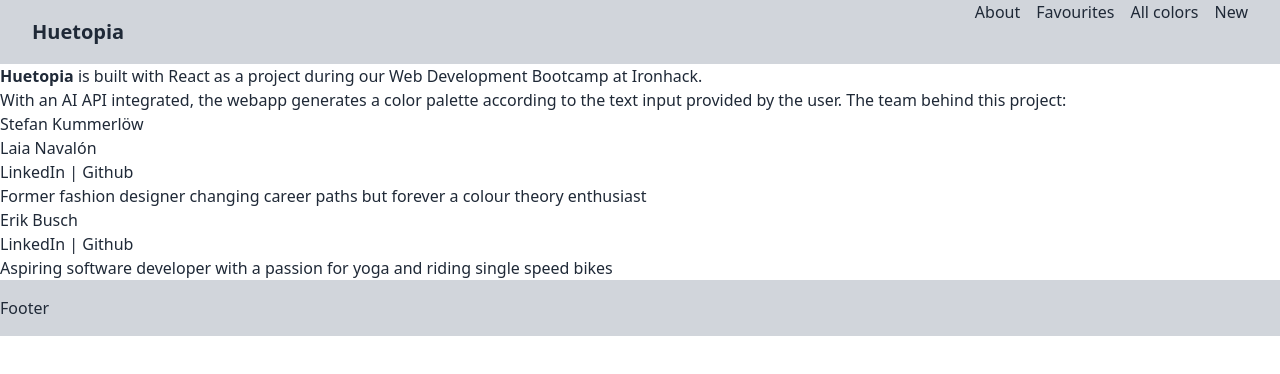
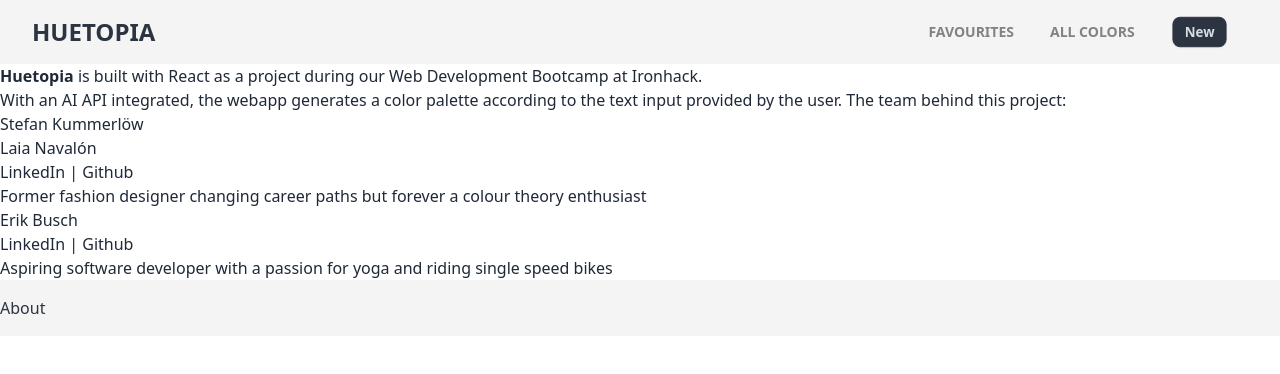
Before and after one commit to Huetopia/Huetopia, a React (Vite) app: page /about in a window 1280 px wide. Shown: the top 374 px of the page. Built offline with nearby package versions, Linux system fonts and the light colour scheme; the HTML template or start-up script is replaced by a standard one.

Commit message:
Style Navbar, Footer + add custom colors to tailWind.config

```diff
--- a/src/components/ColorPalettesList.jsx
+++ b/src/components/ColorPalettesList.jsx
@@ -31,7 +31,7 @@ function ColorPalettesList(props) {
         {props.url === "palettes" &&
           <h1 className="font-bold text-neutral">ALL COLORS</h1>
         }
-        <hr />
+        <hr className="border-neutral" />
       </div>
       <div className="flex flex-wrap text-neutral">
         {palettes === null ? (
--- a/src/components/Footer.jsx
+++ b/src/components/Footer.jsx
@@ -1,5 +1,11 @@
+import { Link } from "react-router-dom";
+
 export const Footer = () => {
   return (
-    <div className="w-full bg-gray-300 py-4">Footer</div>
+    <div className="w-full bg-bggrey py-4">
+      <Link className="text-neutral hover:black" to="/about">
+        About
+      </Link>
+    </div>
   );
 };
--- a/src/components/Navbar.jsx
+++ b/src/components/Navbar.jsx
@@ -1,40 +1,33 @@
 import { useState } from "react";
-import { Link } from "react-router-dom";
+import { Link, NavLink } from "react-router-dom";
 
 export const Navbar = () => {
   const [isMenuOpen, setIsMenuOpen] = useState(false);
 
   return (
-    <div className="bg-gray-300">
+    <div className="bg-bggrey">
       <div className="max-w-7xl mx-auto px-4 sm:px-6 lg:px-8">
-        <div className="flex justify-between h-16">
-          <div className="flex">
-            <div className="flex-shrink-0 flex items-center">
+        <div className="flex justify-between items-center h-16">
               <Link to="/">
-                <div className="text-xl font-bold">Huetopia</div>
+                <div className="text-2xl font-bold text-neutral">HUETOPIA</div>
               </Link>
-            </div>
-          </div>
 
-          <div className="hidden lg:block">
-            <div className="ml-10 flex items-baseline space-x-4">
-              <Link className="text-gray-800 hover:text-gray-500" to="/about">
-                About
-              </Link>
-              <Link
-                className="text-gray-800 hover:text-gray-500"
+          <div className="hidden lg:block ml-0 space-x-4 text-sm">
+              <NavLink
+                className="text-grey font-bold hover:black m-5"
                 to="/favourites"
               >
-                Favourites
-              </Link>
-              <Link
-                className="text-gray-800 hover:text-gray-500"
+                FAVOURITES
+              </NavLink>
+              <NavLink
+                className="text-grey font-bold hover:black m-5"
                 to="/palettes"
               >
-                All colors
+                ALL COLORS
+              </NavLink>
+              <Link to="/">
+                <button className="btn btn-neutral btn-sm m-5">New</button>
               </Link>
-              <div className="text-gray-800 hover:text-gray-500">New</div>
-            </div>
           </div>
           {/* Burger menu button positioned in top-right corner */}
           <div className="flex items-center lg:hidden">
@@ -65,19 +58,19 @@ export const Navbar = () => {
       {isMenuOpen && (
         <div className="lg:hidden absolute top-0 right-0 mt-16 bg-gray-300">
           <div className="px-2 pt-2 pb-3 space-y-1">
-            <Link
+            <NavLink
               to="/favourites"
-              className="block text-gray-800 hover:text-gray-500"
+              className="block text-gray-800 hover:black"
             >
               Favourites
-            </Link>
-            <Link
+            </NavLink>
+            <NavLink
               to="/palettes"
-              className="block text-gray-800 hover:text-gray-500"
+              className="block text-gray-800 hover:black"
             >
               All colors
-            </Link>
-            <div className="block text-gray-800 hover:text-gray-500">New</div>
+            </NavLink>
+            <div className="block text-gray-800 hover:black">New</div>
           </div>
         </div>
       )}
--- a/tailwind.config.js
+++ b/tailwind.config.js
@@ -3,6 +3,11 @@ export default {
   content: ["./index.html", "./src/**/*.{js,ts,jsx,tsx}"],
   theme: {
     extend: {},
+    colors: {
+      "bggrey": "#F4F4F4",
+      "grey": "#828282",
+      "neutral": "#374151"
+    }
   },
   plugins: [
     require("tailwindcss"),
```
